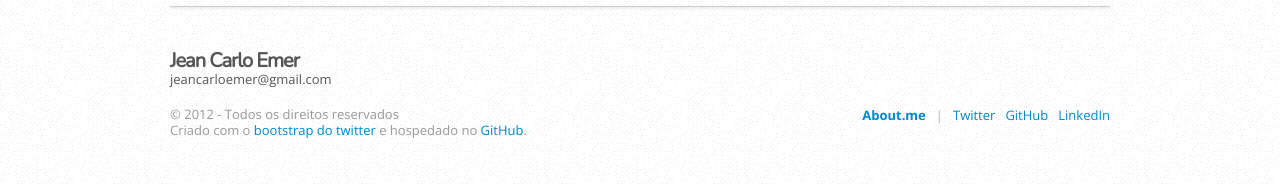
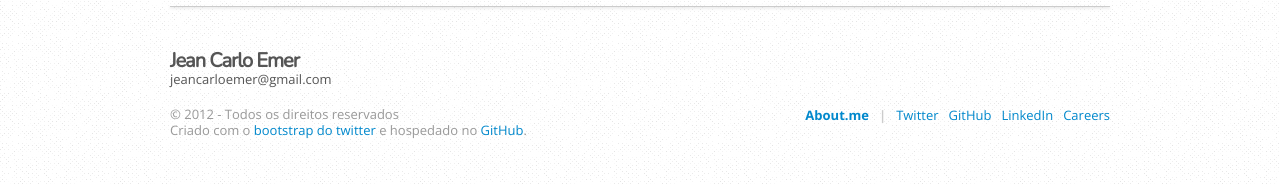
Before and after one commit to jcemer/personal-website, a Jekyll site: the page built from index.html, in a window 1280 px wide. Shown: the part 715-900 px from the top of the page. Built offline with Jekyll 4.4.1, drawn with Linux system fonts in a browser that asks for light colours; Markdown is read by kramdown in place of the engine named in the settings.

Commit message:
add careers

```diff
--- a/_layouts/default.html
+++ b/_layouts/default.html
@@ -52,10 +52,11 @@ menu:
 				Criado com o <a href="http://twitter.github.com/bootstrap/" target="_blank">bootstrap do twitter</a> e hospedado no <a href="http://pages.github.com/">GitHub</a>.
 			</small>
 			<ul>
-				<li class="about"><a href="http://about.me/jcemer" target="_blank">About.me</a></li>
-				<li><a href="http://twitter.com/jcemer" target="_blank">Twitter</a></li>
-				<li><a href="http://github.com/jcemer" target="_blank">GitHub</a></li>
-				<li><a href="http://www.linkedin.com/in/jcemer" target="_blank">LinkedIn</a></li>
+				<li class="about"><a href="//about.me/jcemer" target="_blank">About.me</a></li>
+				<li><a href="//twitter.com/jcemer" target="_blank">Twitter</a></li>
+				<li><a href="//github.com/jcemer" target="_blank">GitHub</a></li>
+				<li><a href="//linkedin.com/in/jcemer" target="_blank">LinkedIn</a></li>
+				<li><a href="//careers.stackoverflow.com/jcemer" target="_blank">Careers</a></li>
 			</ul>
 		</div>
 	</footer>
--- a/less/mixins.less
+++ b/less/mixins.less
@@ -197,7 +197,7 @@
 }
 
 // Drop shadows
-.box-shadow(@shadow: 0 1px 3px rgba(0,0,0,.25)) {
+.box-shadow(@shadow: 0 1px 2px rgba(0,0,0,.25)) {
   -webkit-box-shadow: @shadow;
      -moz-box-shadow: @shadow;
           box-shadow: @shadow;
```
